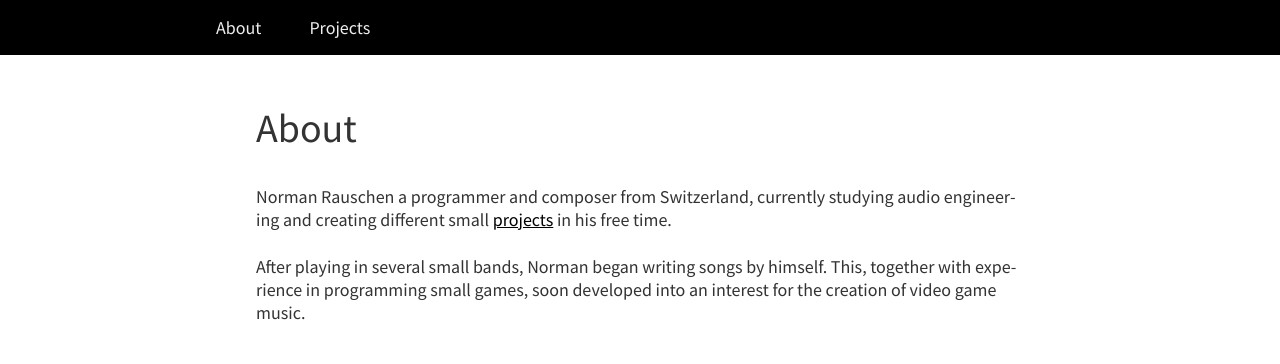
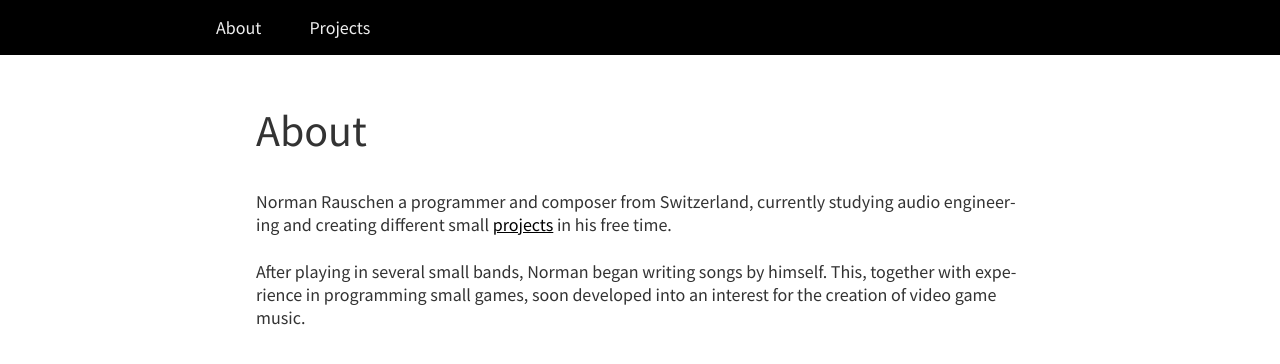
Before and after one commit to vulpivia/vulpivia.github.io, a Jekyll site: the page built from index.md, in a window 1280 px wide. Shown: the top 364 px of the page. Built offline with Jekyll 4.4.1, drawn with Linux system fonts in a browser that asks for light colours; some web fonts are replaced.

Commit message:
Change title size and list style for content

```diff
--- a/css/monochrome.css
+++ b/css/monochrome.css
@@ -13,7 +13,7 @@ body {
 h1 {
   /* Text and Fonts */
   font-family: "Source Sans Pro", sans-serif;
-    font-size: 40px;
+  font-size: 44px;
   font-weight: normal;
 
   /* The Box Model */
@@ -112,6 +112,18 @@ nav {
  * Lists
  */
 
+li {
+  /* Text and Fonts */
+  font-family: "Source Sans Pro", sans-serif;
+  font-size: 16px;
+
+  /* Colors and Backgrounds */
+  color: #555;
+
+  /* Generated Content and Lists */
+  list-style-type: circle;
+}
+
 nav ul {
   /* The Box Model */
   margin: 0 auto;
```
Lines whose indentation alone changed are shown as unchanged.
